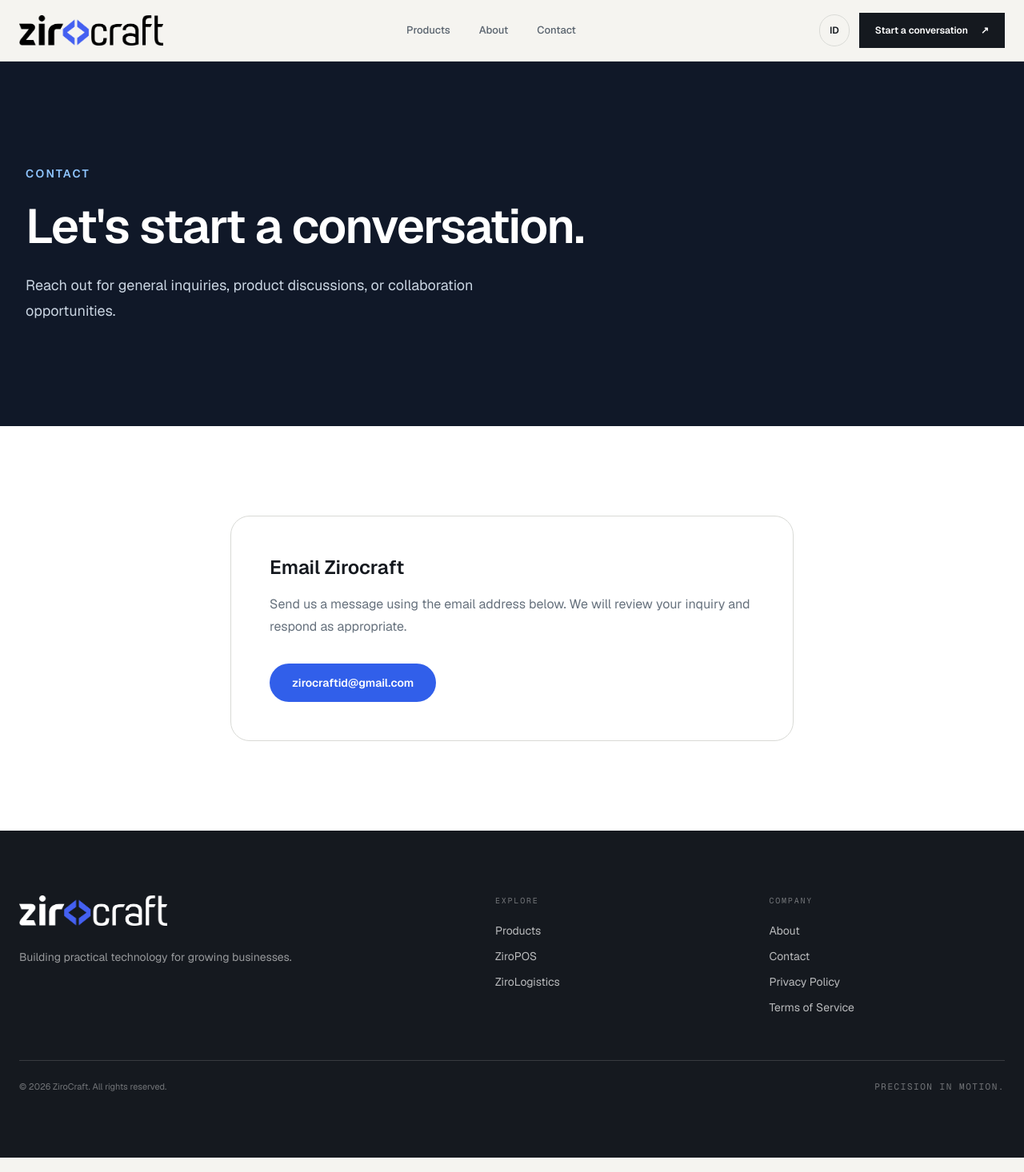
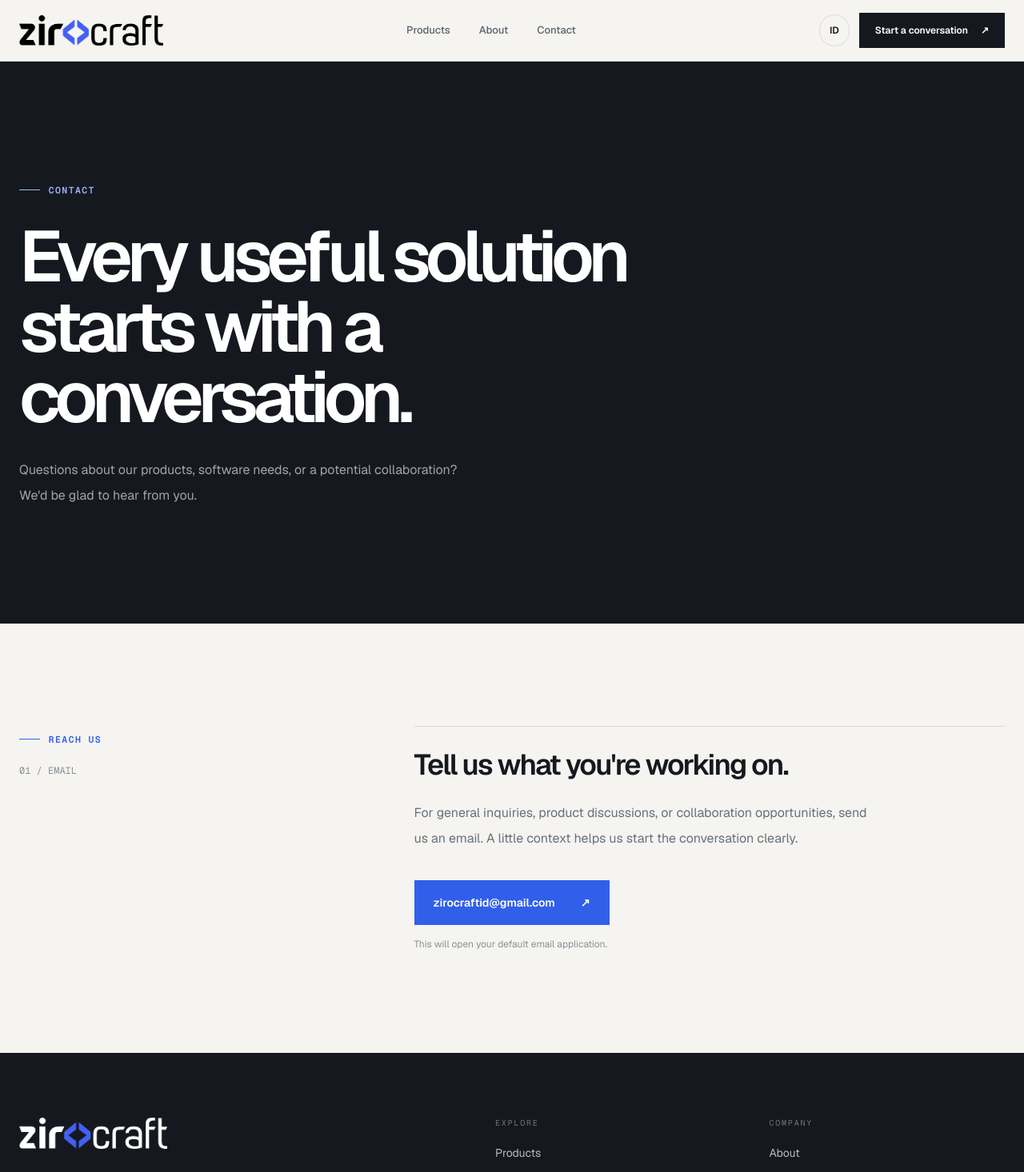
Before and after one commit to Youuzzi/Zirocraft-Official-Website, a Next.js app: page /en/contact in a window 1280 px wide. Shown: the top 1466 px of the page at 80% size. Built offline with nearby package versions, Linux system fonts and the light colour scheme.

Commit message:
feat: rebuild ZiroCraft content pages and product storytelling

```diff
--- a/src/app/[locale]/contact/page.tsx
+++ b/src/app/[locale]/contact/page.tsx
@@ -6,8 +6,8 @@ const contactEmail = "zirocraftid@gmail.com";
 export async function generateMetadata({ params }: PageProps<"/[locale]/contact">): Promise<Metadata> {
   const { locale } = await params;
   return locale === "id"
-    ? { title: "Kontak Zirocraft", description: "Hubungi tim Zirocraft untuk pertanyaan, diskusi produk, atau kolaborasi." }
-    : { title: "Contact Zirocraft", description: "Get in touch with Zirocraft for inquiries, product discussions, or collaboration." };
+    ? { title: "Kontak ZiroCraft", description: "Hubungi ZiroCraft untuk pertanyaan, diskusi produk, atau kolaborasi." }
+    : { title: "Contact ZiroCraft", description: "Contact ZiroCraft for inquiries, product discussions, or collaboration." };
 }
 
 export default async function ContactPage({ params }: PageProps<"/[locale]/contact">) {
@@ -15,7 +15,19 @@ export default async function ContactPage({ params }: PageProps<"/[locale]/conta
   if (locale !== "id" && locale !== "en") notFound();
   const id = locale === "id";
   return <>
-    <section className="bg-[#101828] py-24 text-white sm:py-32"><div className="mx-auto max-w-7xl px-6 lg:px-8"><span className="text-sm font-semibold tracking-[0.16em] text-blue-300 uppercase">{id ? "Kontak" : "Contact"}</span><h1 className="mt-6 text-4xl font-semibold tracking-tight sm:text-6xl">{id ? "Mari mulai percakapan." : "Let's start a conversation."}</h1><p className="mt-7 max-w-2xl text-lg leading-8 text-slate-300">{id ? "Hubungi kami untuk pertanyaan umum, diskusi produk, atau peluang kolaborasi." : "Reach out for general inquiries, product discussions, or collaboration opportunities."}</p></div></section>
-    <section className="bg-white py-20 sm:py-28"><div className="mx-auto max-w-3xl px-6 lg:px-8"><div className="rounded-3xl border border-border p-8 sm:p-12"><h2 className="text-2xl font-semibold text-foreground">Email Zirocraft</h2><p className="mt-4 leading-7 text-muted">{id ? "Kirimkan pesan kepada kami melalui alamat email berikut. Kami akan meninjau pertanyaan Anda dan merespons sesuai kebutuhan." : "Send us a message using the email address below. We will review your inquiry and respond as appropriate."}</p><a href={`mailto:${contactEmail}`} className="mt-8 inline-flex min-h-12 items-center justify-center rounded-full bg-accent px-7 text-sm font-semibold text-white hover:bg-accent-hover">{contactEmail}</a></div></div></section>
+    <section className="bg-[#15191f] py-24 text-white sm:py-36">
+      <div className="site-container"><span className="eyebrow !text-[#9db4ff]">{id ? "Kontak" : "Contact"}</span><h1 className="display-heading mt-8 max-w-4xl">{id ? "Setiap solusi dimulai dari percakapan." : "Every useful solution starts with a conversation."}</h1><p className="mt-8 max-w-xl text-base leading-8 text-white/60">{id ? "Punya pertanyaan tentang produk, kebutuhan software, atau peluang kolaborasi? Kami terbuka untuk mendengarnya." : "Questions about our products, software needs, or a potential collaboration? We'd be glad to hear from you."}</p></div>
+    </section>
+    <section className="bg-[#f5f4f0] py-24 sm:py-32">
+      <div className="site-container grid gap-12 lg:grid-cols-[.7fr_1.3fr] lg:gap-24">
+        <div><span className="eyebrow">{id ? "Hubungi kami" : "Reach us"}</span><p className="mt-6 font-mono text-xs text-[#89919a]">01 / EMAIL</p></div>
+        <div className="border-t border-[#d9dad6] pt-7">
+          <h2 className="text-3xl font-semibold tracking-[-.05em] sm:text-4xl">{id ? "Ceritakan apa yang sedang Anda bangun." : "Tell us what you're working on."}</h2>
+          <p className="mt-6 max-w-xl text-base leading-8 text-[#66717d]">{id ? "Untuk pertanyaan umum, diskusi produk, atau peluang kerja sama, kirimkan email kepada kami. Sertakan konteks singkat agar percakapan bisa dimulai dengan jelas." : "For general inquiries, product discussions, or collaboration opportunities, send us an email. A little context helps us start the conversation clearly."}</p>
+          <a href={`mailto:${contactEmail}`} className="mt-9 inline-flex min-h-14 items-center justify-between gap-8 bg-[#315fea] px-6 text-sm font-semibold text-white transition-colors hover:bg-[#2449b8]">{contactEmail}<span aria-hidden="true">↗</span></a>
+          <p className="mt-4 text-xs text-[#89919a]">{id ? "Email akan terbuka melalui aplikasi email perangkat Anda." : "This will open your default email application."}</p>
+        </div>
+      </div>
+    </section>
   </>;
 }
```
